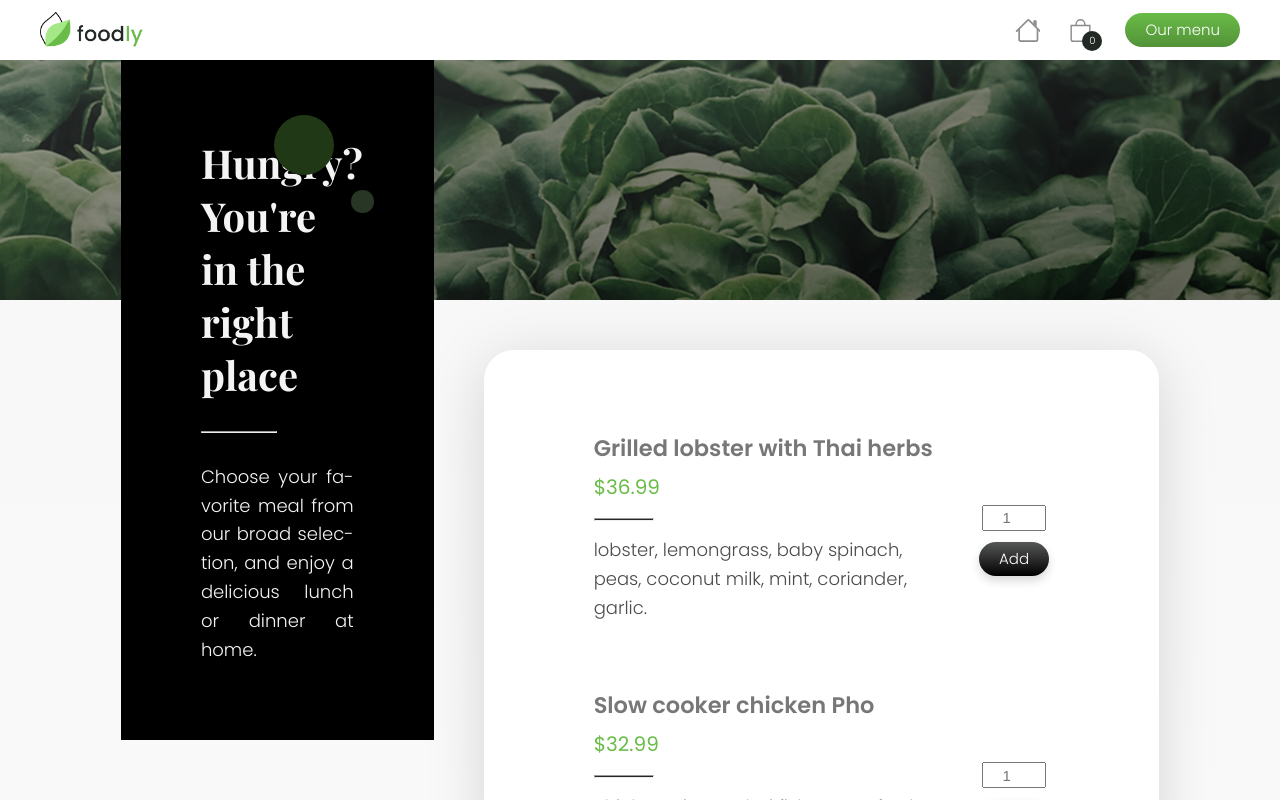
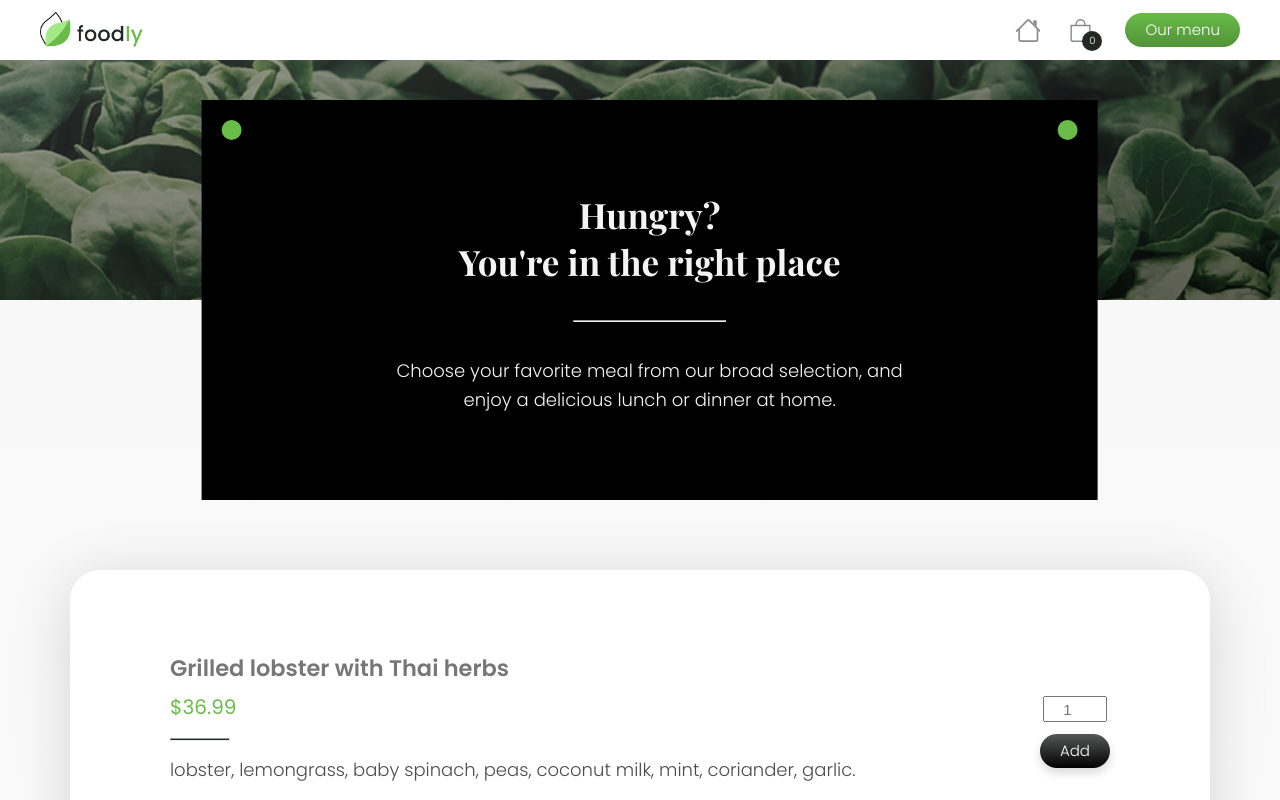
Before and after one commit to anna-ossowska/foodly-app, a React (Create React App) app: page /menu in a window 1280 px wide. Shown: the top 800 px of the page. Built offline with nearby package versions, Linux system fonts and the light colour scheme; no server answers.

Commit message:
Adding media queries

```diff
--- a/src/components/Layout/Banners/BannerBoard.module.css
+++ b/src/components/Layout/Banners/BannerBoard.module.css
@@ -3,7 +3,7 @@
   grid-row: 1 / span 3;
   z-index: 2;
   height: 85vh;
-  padding: 8rem;
+  padding: 7rem;
   background-color: var(--color-black);
   color: var(--color-grey-light-1);
   display: flex;
@@ -13,7 +13,7 @@
 }
 
 .banner-board h3 {
-  font-size: 4rem;
+  font-size: 3.75rem;
   line-height: normal;
   margin-bottom: 3rem;
 }
@@ -58,11 +58,10 @@
   }
 }
 
-/* Tab-land 1200px*/
-@media only screen and (max-width: 75em) {
+@media only screen and (max-width: 90em) {
   .banner-board {
     height: 40rem;
-    width: 70%;
+    max-width: 70%;
     position: relative;
     top: 0;
     left: 0;
@@ -88,6 +87,7 @@
     margin-bottom: 3rem;
     text-align: center;
     hyphens: none;
+    padding: 0 10rem;
   }
 
   .circle-1 {
@@ -111,6 +111,13 @@
   }
 }
 
+/* Tab-port  900px*/
+@media only screen and (max-width: 56.25em) {
+  .banner-board p {
+    padding: 0 2rem;
+  }
+}
+
 /* Phone  600px*/
 @media only screen and (max-width: 37.5em) {
   .banner-board {
@@ -122,6 +129,10 @@
     margin: 3rem 0;
   }
 
+  .banner-board p {
+    padding: 0 1rem;
+  }
+
   .banner-board hr {
     margin-bottom: 3rem;
   }
--- a/src/components/Layout/Banners/BannerHome.module.css
+++ b/src/components/Layout/Banners/BannerHome.module.css
@@ -53,7 +53,6 @@
   }
 }
 
-/* Tab-land 1440px*/
 @media only screen and (max-width: 90em) {
   .banner-section {
     height: 80vh;
--- a/src/components/Layout/Header/Header.js
+++ b/src/components/Layout/Header/Header.js
@@ -13,7 +13,7 @@ const Header = (props) => {
     <header>
       <nav className={classes.navigation}>
         <div className={classes.logo}>
-          <img src={logo} alt="logo" className="logo" />
+          <img src={logo} alt="logo" className={classes['header-logo']} />
         </div>
         <ul>
           <NavLink to="/home">
--- a/src/components/Layout/Header/Header.module.css
+++ b/src/components/Layout/Header/Header.module.css
@@ -12,8 +12,10 @@
   z-index: 3;
 }
 
-.navigation .logo {
+.header-logo {
+  margin-top: 1rem;
   padding: 0 4rem;
+  height: 4.1rem;
 }
 
 .navigation ul {
@@ -66,7 +68,7 @@
   .badge {
     top: 3rem;
     left: 2.5rem;
-    font-size: 0.8rem;
+    font-size: 0.75rem;
   }
 
   .cart-link::before {
--- a/src/components/UI/MenuCard.module.css
+++ b/src/components/UI/MenuCard.module.css
@@ -45,8 +45,7 @@
   }
 }
 
-/* Tab-land 1200px*/
-@media only screen and (max-width: 75em) {
+@media only screen and (max-width: 90em) {
   .menu-card {
     display: block;
     position: relative;
--- a/src/index.css
+++ b/src/index.css
@@ -84,8 +84,13 @@ ul {
   list-style: none;
 }
 
+input,
+input:focus {
+  outline: none;
+}
+
 .logo {
-  margin-top: 1rem;
+  margin-top: -0.75rem;
   height: 4.1rem;
 }
 
--- a/src/pages/Menu.module.css
+++ b/src/pages/Menu.module.css
@@ -17,7 +17,7 @@
   }
 }
 
-@media only screen and (max-width: 75em) {
+@media only screen and (max-width: 90em) {
   .menu-grid {
     display: block;
     margin-bottom: 0;
```
Also changed, not shown: 1 other file (tests, documents, lock files or other folders).
